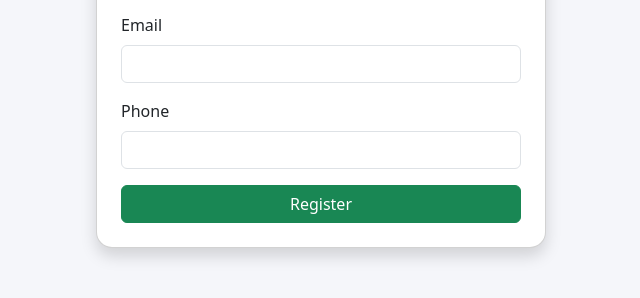
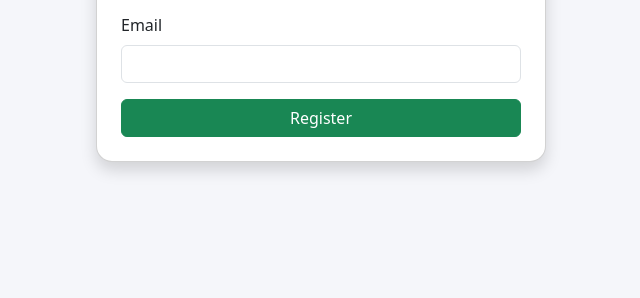
Before and after one commit to bluesapphire001x-hue/hospital-register, a plain HTML site: page index.html in a window 1280 px wide. Shown: the part 196-494 px from the top of the page, without its empty margins (319-959 px from the left). Drawn offline with nearby package versions, Linux system fonts and the light colour scheme.

Commit message:
Add files via upload

```diff
--- a/index.html
+++ b/index.html
@@ -27,10 +27,6 @@
         <div class="mb-3">
           <label class="form-label">Email</label>
           <input type="email" class="form-control" id="email" required>
-        </div>
-        <div class="mb-3">
-          <label class="form-label">Phone</label>
-          <input type="text" class="form-control" id="phone" required>
         </div>
         <button type="submit" class="btn btn-success w-100">Register</button>
       </form>
```
